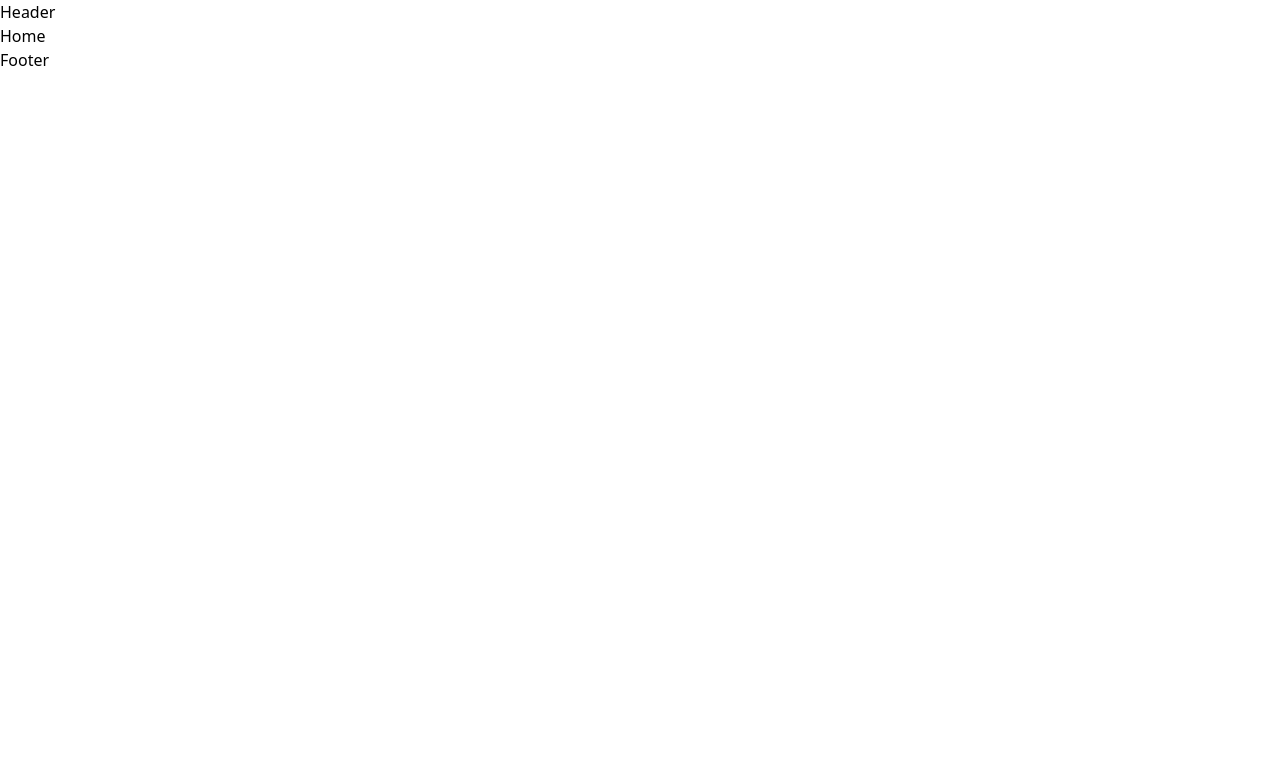
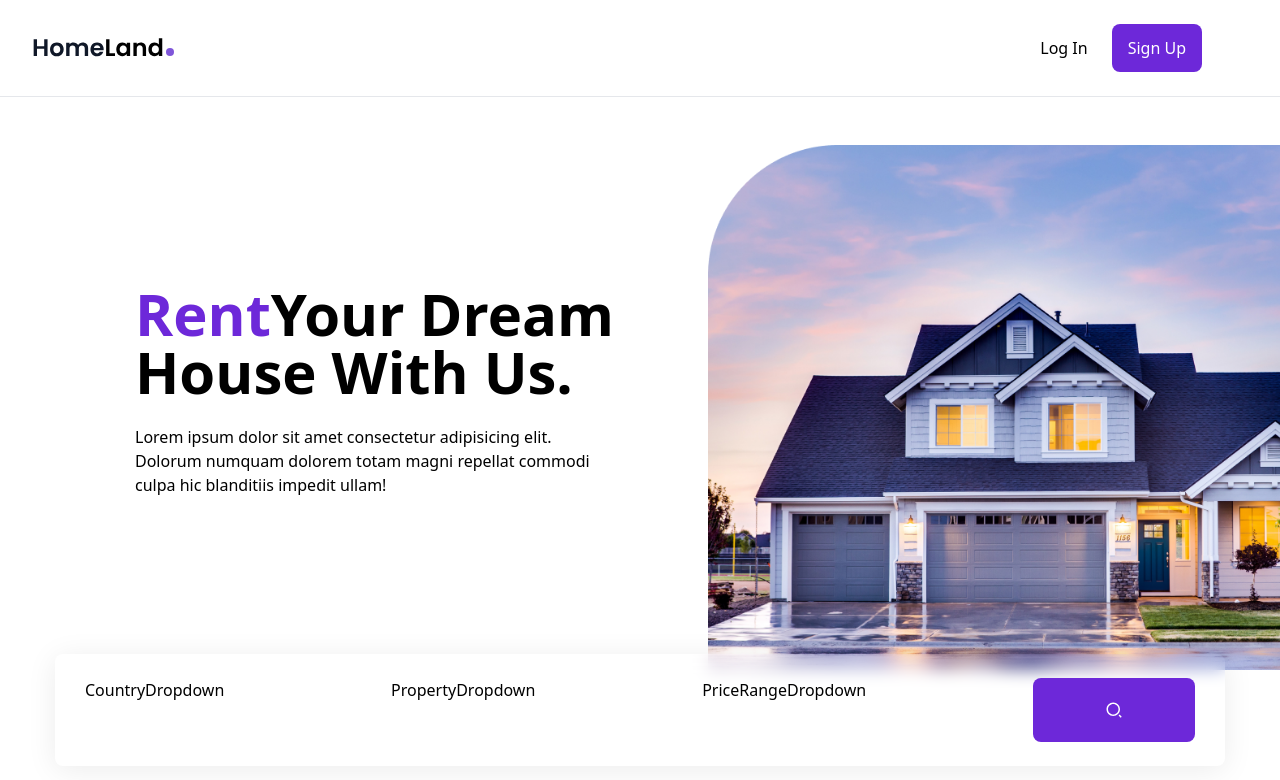
Before and after one commit to WerbethAraujo/website-houses-next, a React (Vite) app: page / in a window 1280 px wide. Shown: the top 780 px of the page. Built offline with nearby package versions, Linux system fonts and the light colour scheme.

Commit message:
feat: create components banner and search

```diff
--- /dev/null
+++ b/src/components/Banner.jsx
@@ -0,0 +1,33 @@
+import React from 'react';
+
+// import banner
+import BannerImage from '../assets/img/house-banner.png';
+
+// import components
+import Search from './Search';
+
+const Banner = () => {
+  return (
+    <section className='h-full max-h-[640px] mb-8 xl:mb-24'>
+      <div className='flex flex-col lg:flex-row'>
+        <div className='lg:ml-8 lg:items-start lg:text-left lg:px-0 xl:ml-[135px] flex flex-col items-center text-center px-4 justify-center flex-1'>
+          <h1 className='text-4xl lg:text-[58px] font-semibold leading-none mb-6'>
+            <span className='text-violet-700'>Rent</span>Your Dream House With
+            Us.
+          </h1>
+          <p className='max-w-[480px] mb-8'>
+            Lorem ipsum dolor sit amet consectetur adipisicing elit. Dolorum
+            numquam dolorem totam magni repellat commodi culpa hic blanditiis
+            impedit ullam!
+          </p>
+        </div>
+        <div className='hidden flex-1 lg:flex justify-end items-end'>
+          <img src={BannerImage} alt='banner principal' />
+        </div>
+      </div>
+      <Search />
+    </section>
+  );
+};
+
+export default Banner;
--- /dev/null
+++ b/src/components/CountryDropdown.jsx
@@ -0,0 +1,7 @@
+import React from 'react';
+
+const CountryDropdown = () => {
+  return <div>CountryDropdown</div>;
+};
+
+export default CountryDropdown;
--- a/src/components/Header.jsx
+++ b/src/components/Header.jsx
@@ -1,7 +1,32 @@
 import React from 'react';
 
+// import link
+import { Link } from 'react-router-dom';
+
+// import logo
+import Logo from '../assets/img/logo.svg';
+
 const Header = () => {
-  return <div>Header</div>;
+  return (
+    <header className='mb-12 border-b py-6'>
+      <div className='container max-auto flex justify-between items-center'>
+        <Link to='/'>
+          <img src={Logo} alt='logo homeland' />
+        </Link>
+        <div className='flex items-center gap-6'>
+          <Link to='' className='hover:text-violet-900 transition'>
+            Log In
+          </Link>
+          <Link
+            to=''
+            className='bg-violet-700 hover:bg-violet-800 text-white px-4 py-3 rounded-lg transition'
+          >
+            Sign Up
+          </Link>
+        </div>
+      </div>
+    </header>
+  );
 };
 
 export default Header;
--- /dev/null
+++ b/src/components/PriceRangeDropdown.jsx
@@ -0,0 +1,7 @@
+import React from 'react';
+
+const PriceRangeDropdown = () => {
+  return <div>PriceRangeDropdown</div>;
+};
+
+export default PriceRangeDropdown;
--- /dev/null
+++ b/src/components/PropertyDropdown.jsx
@@ -0,0 +1,7 @@
+import React from 'react';
+
+const PropertyDropdown = () => {
+  return <div>PropertyDropdown</div>;
+};
+
+export default PropertyDropdown;
--- /dev/null
+++ b/src/components/Search.jsx
@@ -0,0 +1,24 @@
+import React from 'react';
+
+// import components
+import CountryDropdown from './CountryDropdown';
+import PropertyDropdown from './PropertyDropdown';
+import PriceRangeDropdown from './PriceRangeDropdown';
+
+// import icons
+import { RiSearch2Line } from 'react-icons/ri';
+
+const Search = () => {
+  return (
+    <div className='flex flex-col lg:flex-row py-6 px-[30px] max-w-[1170px] mx-auto justify-between gap-4 lg:gap-x-3 relative lg:-top-4 lg:shadow-1 bg-white lg:bg-transparent lg:backdrop-blur rounded-lg'>
+      <CountryDropdown />
+      <PropertyDropdown />
+      <PriceRangeDropdown />
+      <button className='bg-violet-700 hover:bg-violet-800 transition w-full lg:max-w-[162px] h-16 rounded-lg flex justify-center items-center text-white text-lg'>
+        <RiSearch2Line />
+      </button>
+    </div>
+  );
+};
+
+export default Search;
--- a/src/pages/Home.jsx
+++ b/src/pages/Home.jsx
@@ -1,7 +1,14 @@
 import React from 'react';
 
+// import components
+import Banner from '../components/Banner';
+
 const Home = () => {
-  return <div>Home</div>;
+  return (
+    <div className='min-h-[1800px]'>
+      <Banner />
+    </div>
+  );
 };
 
 export default Home;
```
